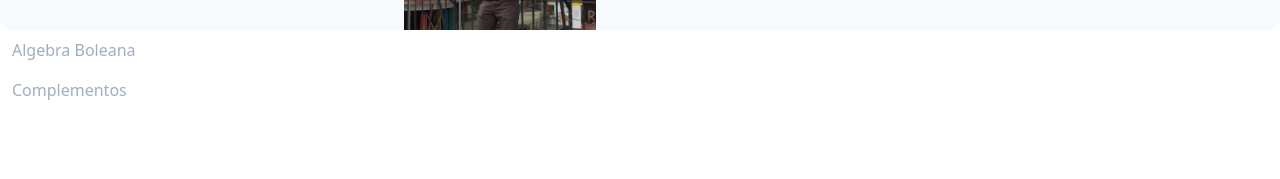
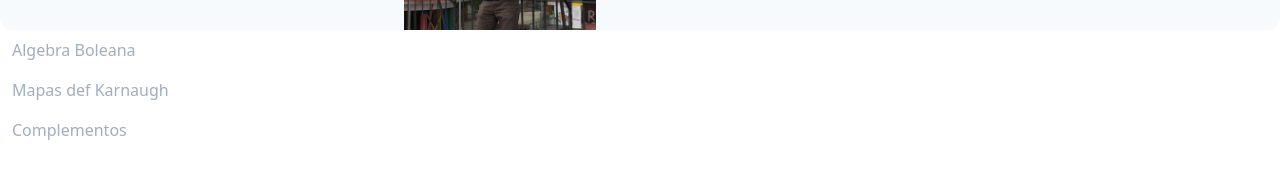
Before and after one commit to AlejandrLara12/digital, a Nuxt app: page / in a window 1280 px wide. Shown: the part 167-346 px from the top of the page. Built offline with nearby package versions, Linux system fonts and the light colour scheme.

Commit message:
create dynamic links

```diff
--- a/pages/index.vue
+++ b/pages/index.vue
@@ -24,20 +24,12 @@
         </figure>
 
         <ul>
-            <li>
+            <li v-for="link in links" :key="link.to">
                 <NuxtLink
                   class="px-3 py-2 transition-colors duration-200 relative block hover:text-gray-900 text-gray-500"
-                  to="/algebra-boleana">
+                  :to="link.to">
                     <span class="rounded-md absolute inset-0 bg-cyan-50 opacity-0"></span>
-                    <span class="relative">Algebra Boleana</span>
-                </NuxtLink>
-            </li>
-            <li>
-                <NuxtLink
-                  class="px-3 py-2 transition-colors duration-200 relative block hover:text-gray-900 text-gray-500"
-                  to="/complementos">
-                    <span class="rounded-md absolute inset-0 bg-cyan-50 opacity-0"></span>
-                    <span class="relative">Complementos</span>
+                    <span class="relative">{{ link.label }}</span>
                 </NuxtLink>
             </li>
         </ul>
@@ -93,6 +85,13 @@ export default {
             },
         ],
     }),
+    data: () => ({
+        links: [
+            { to: '/algebra-boleana', label: 'Algebra Boleana' },
+            { to: '/mapas-de-karnaugh', label: 'Mapas def Karnaugh' },
+            { to: '/complementos', label: 'Complementos' },
+        ]
+    })
 };
 </script>
 
```
